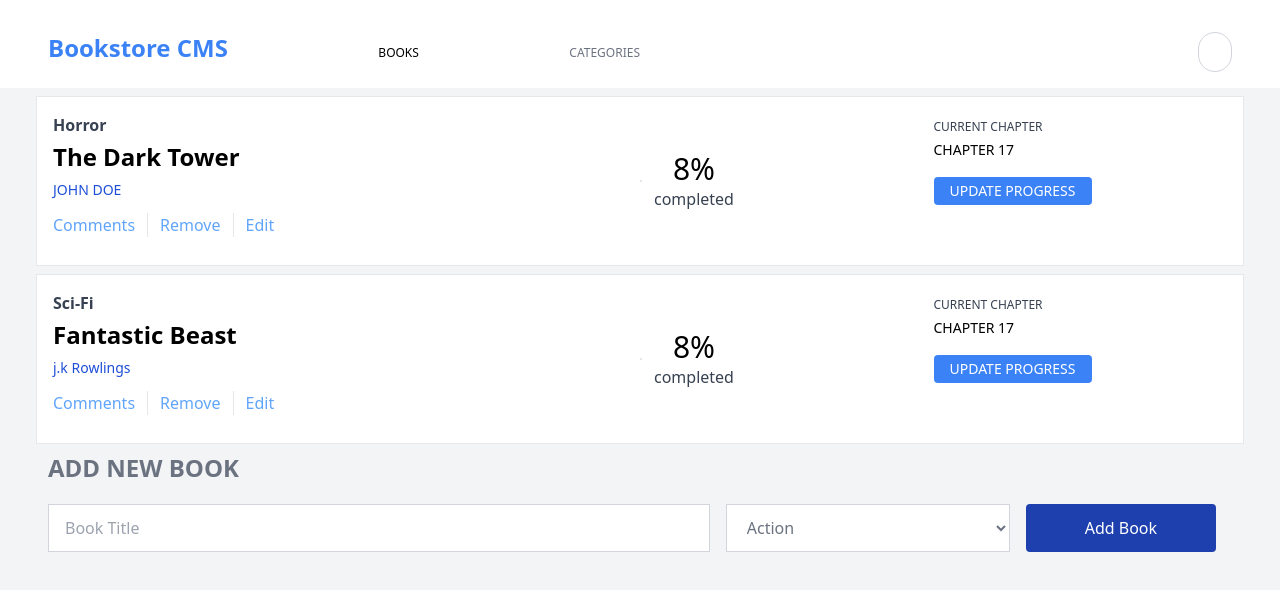
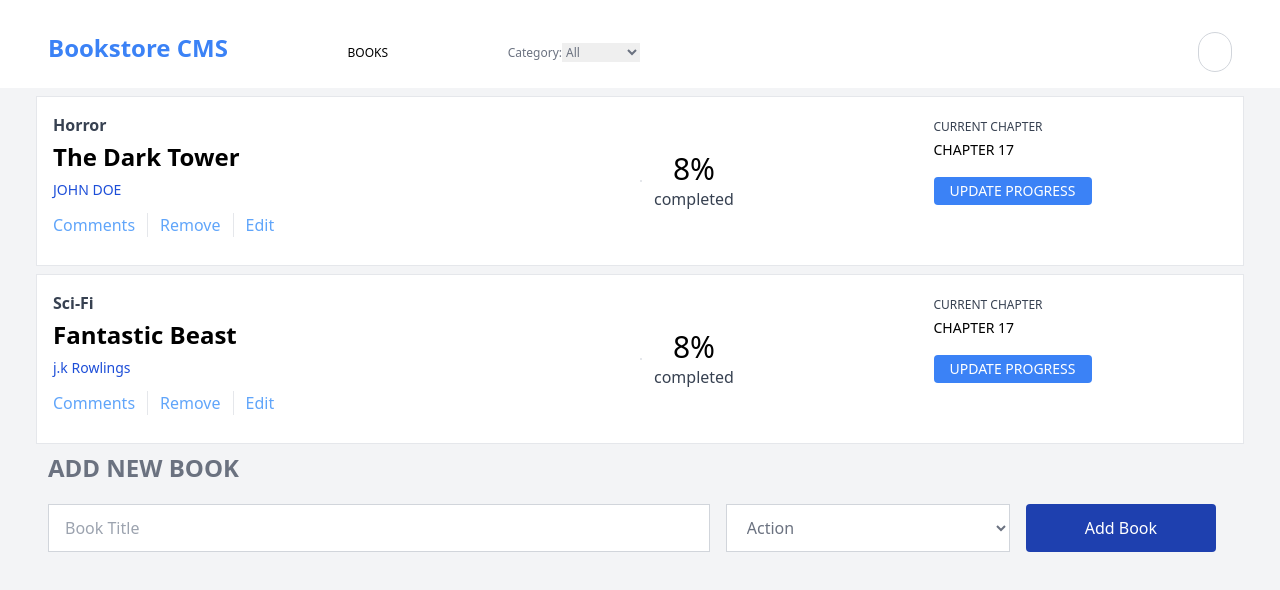
Before and after one commit to gurbuzertunga/react_bookstore, a React (Create React App) app: page / in a window 1280 px wide. Shown: the top 590 px of the page. Built offline with nearby package versions, Linux system fonts and the light colour scheme; some icons are missing.

Commit message:
add category filter to navbar

```diff
--- a/src/components/CategoryFilter.js
+++ b/src/components/CategoryFilter.js
@@ -6,7 +6,7 @@ const CategoryFilter = ({ onChangeHandler }) => {
   return (
     <div className="category-filter">
       <label htmlFor="category">
-        Choose a category:
+        Category:
         <select name="category" id="category" onChange={e => onChangeHandler(e.target.value)}>
           {categories.map(cat => (
             <option key={cat} value={cat}>
--- a/src/components/NavBar.js
+++ b/src/components/NavBar.js
@@ -1,4 +1,5 @@
 import { BsFillPersonFill } from 'react-icons/all';
+import CategoryFilter from './CategoryFilter';
 
 export default function NavBar() {
   return (
@@ -6,7 +7,7 @@ export default function NavBar() {
       <div className="flex justify-between w-1/2 items-baseline">
         <h1 className="text-blue-500 text-2xl font-bold">Bookstore CMS</h1>
         <p className="text-xs">BOOKS</p>
-        <p className="text-gray-500 text-xs">CATEGORIES</p>
+        <p className="text-gray-500 text-xs"><CategoryFilter /></p>
       </div>
       <div className="flex w-1/2 justify-end items-end">
         <div className="p-1 border border-gray-300 rounded-full">
```
Also changed, not shown: 1 other file (tests, documents, lock files or other folders).
